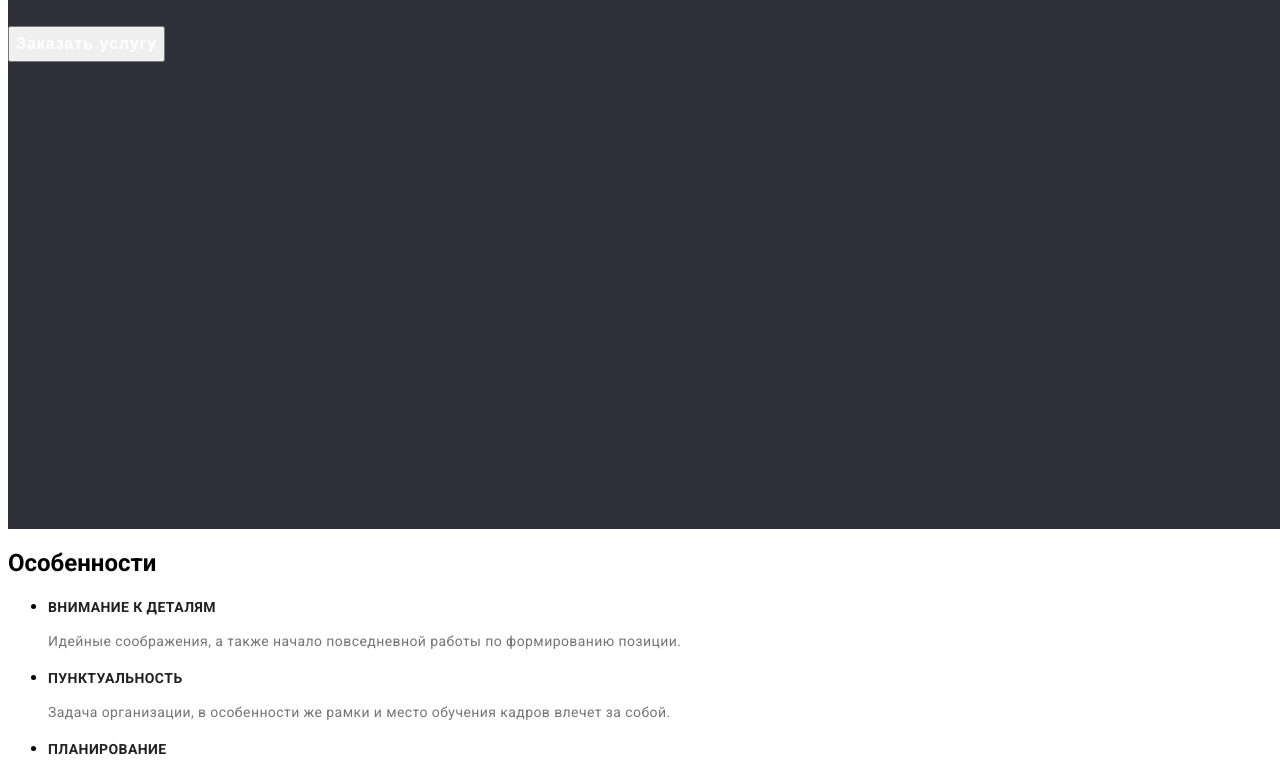
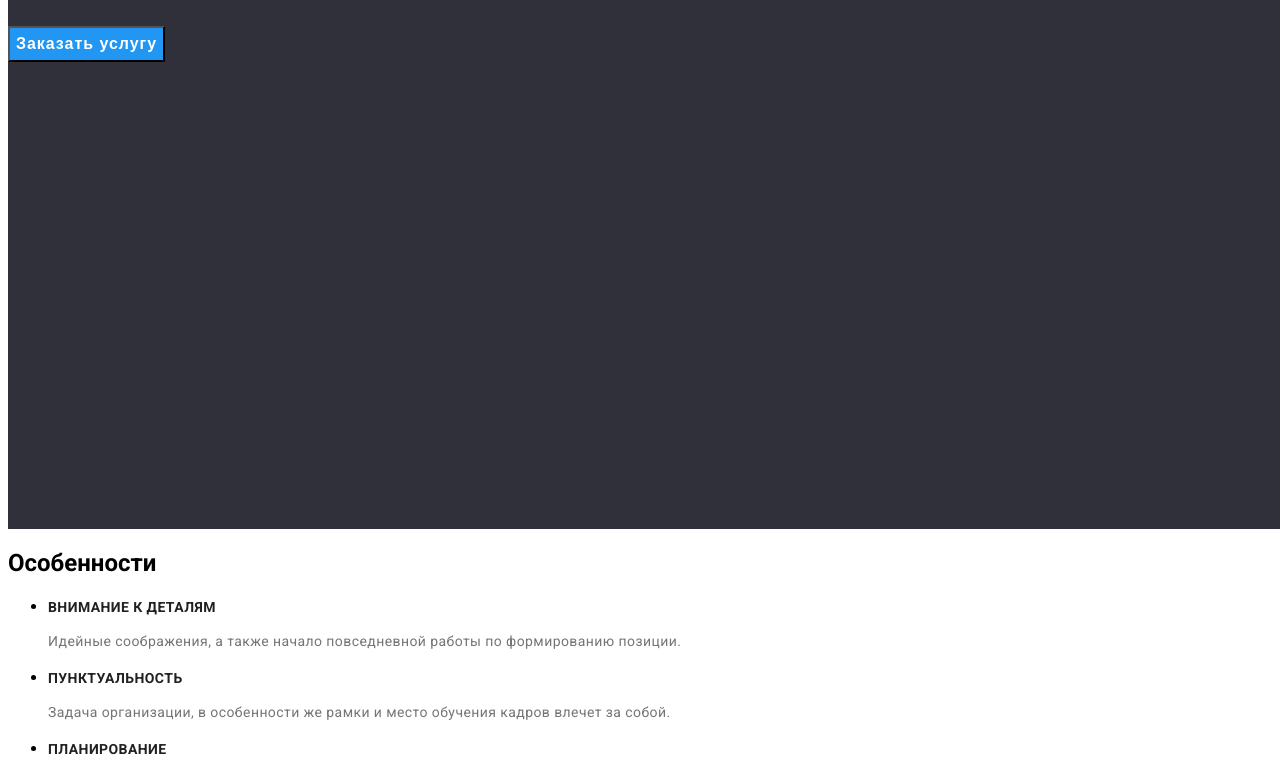
Before and after one commit to shakal194/goit-markup-hw-02, a plain HTML site: page index.html in a window 1280 px wide. Shown: the part 254-1023 px from the top of the page. Drawn offline with Linux system fonts and the light colour scheme.

Commit message:
Update styles.css

```diff
--- a/css/styles.css
+++ b/css/styles.css
@@ -64,6 +64,7 @@ body {
   color: #ffffff;
 }
 .hero-button {
+  background: #2196F3;
   font-weight: 700;
   font-size: 16px;
   line-height: 1.88;
```
